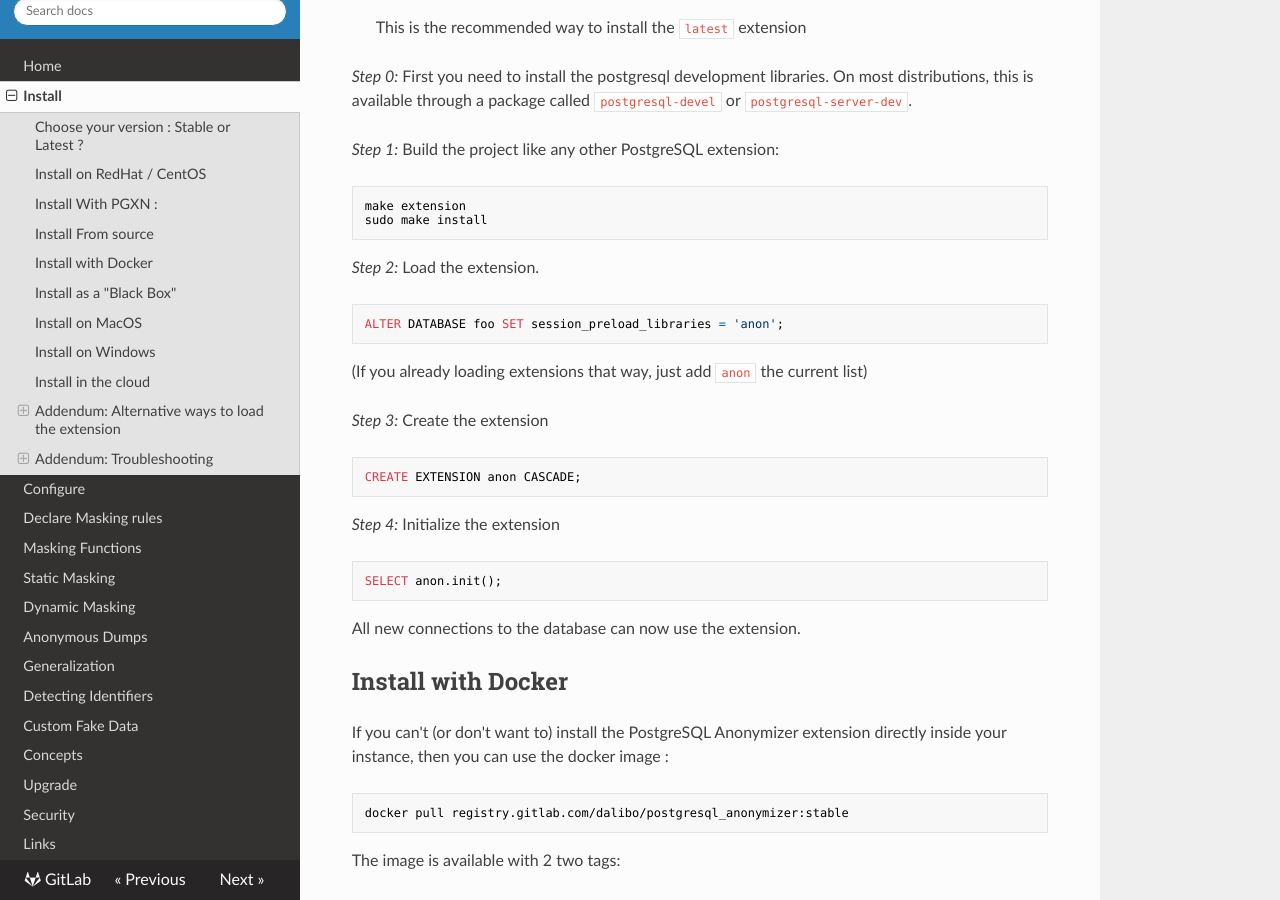
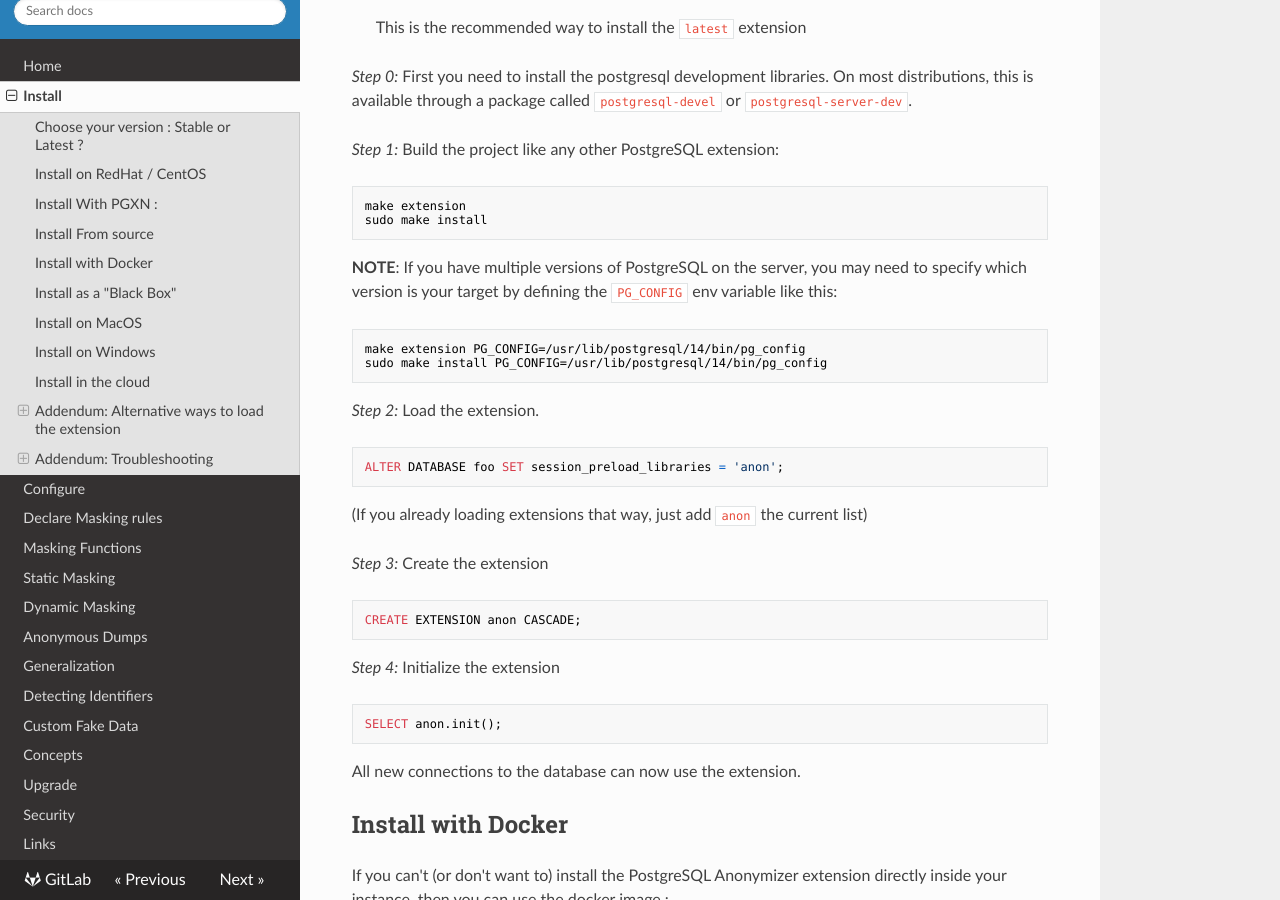
Before and after one commit to neondatabase/postgresql_anonymizer, an MkDocs documentation site: the page built from docs/INSTALL.md, in a window 1280 px wide and 900 px high, scrolled down 2625 px. Built offline with MkDocs 1.6.1, drawn with Linux system fonts in a browser that asks for light colours; nearby versions of some CDN libraries.

Commit message:
[doc] install from source with multiple versions

````diff
--- a/docs/INSTALL.md
+++ b/docs/INSTALL.md
@@ -160,6 +160,17 @@ _Step 1:_  Build the project like any other PostgreSQL extension:
 make extension
 sudo make install
 ```
+
+**NOTE**: If you have multiple versions of PostgreSQL on the server, you may
+need to specify which version is your target by defining the `PG_CONFIG` env
+variable like this:
+
+```console
+make extension PG_CONFIG=/usr/lib/postgresql/14/bin/pg_config
+sudo make install PG_CONFIG=/usr/lib/postgresql/14/bin/pg_config
+```
+
+
 
 _Step 2:_  Load the extension.
 
````
Also changed, not shown: 1 other file.
